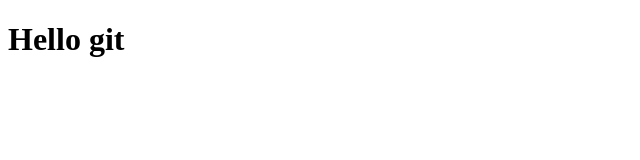
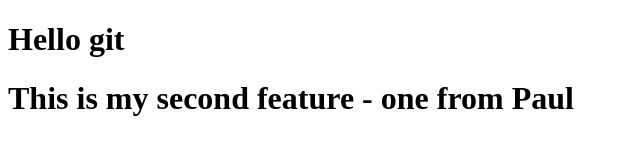
Before and after one commit to burlingtoncodeacademy-students/sdb-23-git-workflow, a plain HTML site: page index.html in a window 1280 px wide. Shown: the whole page, without its empty margins (0-640 px from the left). Drawn offline with Linux system fonts and the light colour scheme.

Commit message:
second feature

```diff
--- a/index.html
+++ b/index.html
@@ -7,5 +7,6 @@
 </head>
 <body>
     <h1>Hello git </h1>
+    <h1>This is my second feature - one from Paul</h1>
 </body>
 </html>
```
